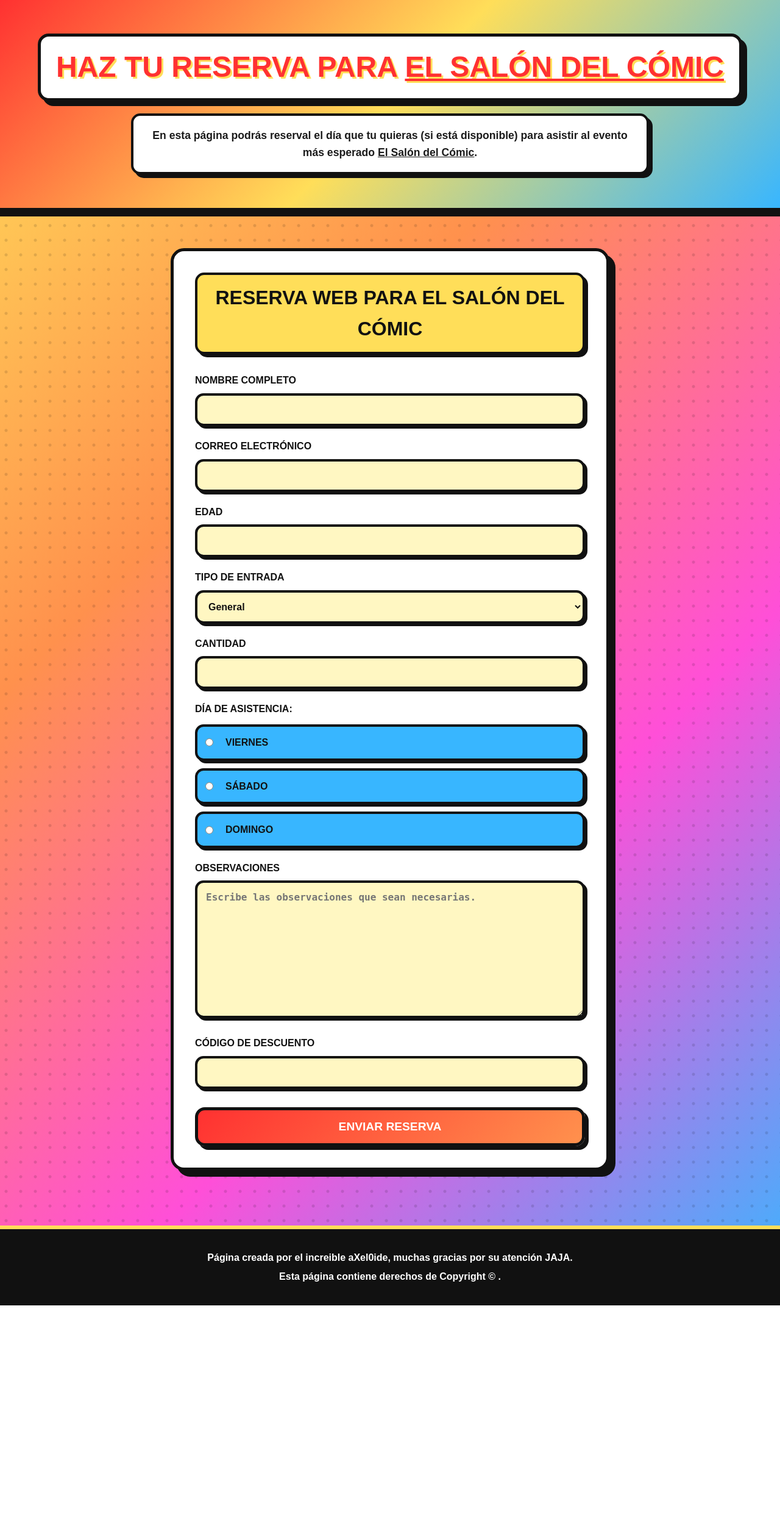
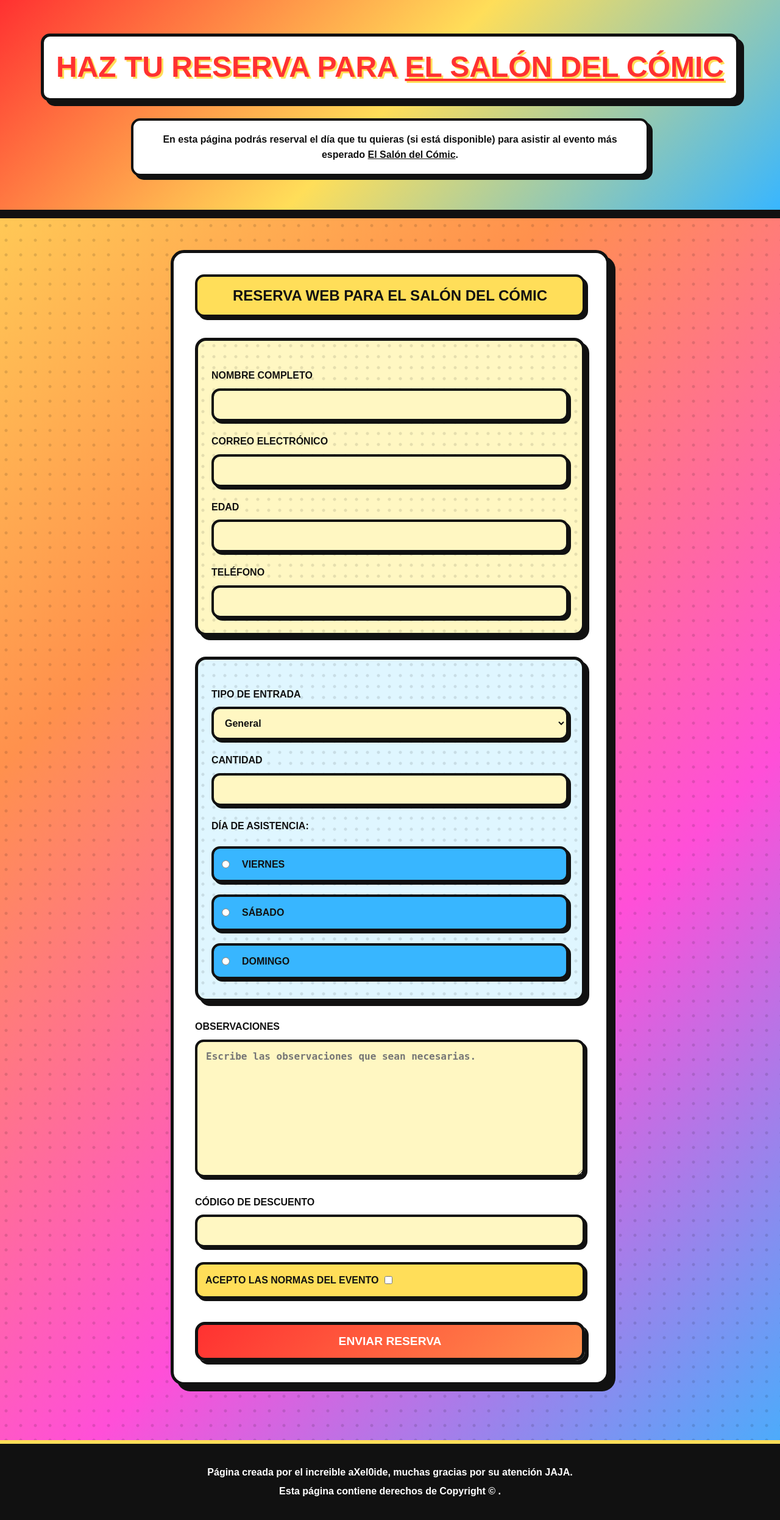
Before and after one commit to aXel0ide/practicas-clase, a PHP site: page / in a window 1280 px wide. Shown: the whole page at 61% size. Before the commit the page ends 2141 px from the top, so only its background shows below. Run offline with PHP 8.4, Linux system fonts and the light colour scheme.

Commit message:
Mejorar formulario de reserva con teléfono, normas y refactorización de archivo CSS

```diff
--- a/reserva-web-comic/funciones.php
+++ b/reserva-web-comic/funciones.php
@@ -9,6 +9,10 @@
 
     function validarEdad(string $edad){
         return $edad != "" && $edad >= 1 && $edad <= 120;
+    }
+
+    function validarTelefono(string $telefono){
+        return $telefono != "" && is_numeric($telefono) && strlen($telefono) == 9;
     }
 
     function validarCantidad(string $cantidad){
--- a/reserva-web-comic/index.php
+++ b/reserva-web-comic/index.php
@@ -9,6 +9,8 @@
         $nombre = $_POST["nombre"];
         $correo = $_POST["correo"];
         $edad = $_POST["edad"];
+        $telefono = $_POST["telefono"];
+
         $tipoEntrada = $_POST["tipoEntrada"];
         $cantidad = $_POST["cantidad"];
         $dia = $_POST["dia"] ?? "";
@@ -16,6 +18,7 @@
 
         $codigo_descuento = $_POST["codigo_descuento"] ?? "";
         $descuento = 0;
+        $acepto = $_POST["acepto"];
 
         if(!validarNombre($nombre)){
             $errores[] = "El nombre no es válido.";
@@ -27,6 +30,10 @@
 
         if(!validarEdad($edad)){
             $errores[] = "La edad no es correcta.";
+        }
+
+        if(!validarTelefono($telefono)){
+            $errores[] = "Número de teléfono no válido.";
         }
 
         if(!validarCantidad($cantidad)){
@@ -47,6 +54,10 @@
             }else{
                 $errores[] = "Código de descuento no válido.";
             }
+        }
+
+        if($acepto == ""){
+            $errores[] = "Debes aceptar las normas del evento.";
         }
 
         if(count($errores) === 0){
@@ -78,6 +89,7 @@
         <div class="formulario">
             <h2>Reserva web para El Salón del Cómic</h2>
             <form method="post" action="#respuesta">
+                <div class="datos_usuario">
                     <label for="nombre">Nombre Completo</label>
                     <input type="text" name="nombre" id="nombre" value="<?php echo $_POST["nombre"] ?? ""; ?>">
 
@@ -87,6 +99,11 @@
                     <label for="edad">Edad</label>
                     <input type="number" name="edad" id="edad" min="1" max="120" value="<?php echo $_POST["edad"] ?? ""; ?>">
 
+                    <label for="telefono">Teléfono</label>
+                    <input type="tel" name="telefono" id="telefono" value="<?php echo $_POST["telefono"] ?? ""; ?>">
+                </div>
+
+                <div class="datos_entrada">
                     <label for="tipoEntrada">Tipo de Entrada</label>
                     <select name="tipoEntrada" id="tipoEntrada">
                         <option value="general">General</option>
@@ -102,7 +119,6 @@
                         <input type="radio" name="dia" value="viernes">Viernes
                     </label>
 
-
                     <label>
                         <input type="radio" name="dia" value="sabado">Sábado
                     </label>
@@ -110,12 +126,17 @@
                     <label>
                         <input type="radio" name="dia" value="domingo">Domingo
                     </label>
+                </div>
 
                 <label for="observaciones">Observaciones</label>
                 <textarea name="observaciones" id="observaciones" rows="10" placeholder="Escribe las observaciones que sean necesarias."><?php echo $_POST["observaciones"] ?? ""; ?></textarea>
 
                 <label for="codigo_descuento">Código de Descuento</label>
-                <input type="text" name="codigo_descuento" id="codigo_descuento">
+                <input type="text" name="codigo_descuento" id="codigo_descuento" value="<?php echo $_POST["codigo_descuento"] ?? ""; ?>">
+
+                <label>
+                    Acepto las normas del evento <input type="checkbox" name="acepto" value="acepto" <?php if(($_POST["acepto"] ?? "") == "acepto") echo "checked"; ?>>
+                </label>
 
                 <button type="submit">Enviar Reserva</button>
             </form>
@@ -138,8 +159,20 @@
                     <p>Nombre: <?php echo $nombre; ?></p>
                     <p>Correo: <?php echo $correo; ?></p>
                     <p>Tipo de entrada: <?php echo $tipoEntrada; ?></p>
-                    <p>Día: <?php echo $dia; ?></p>
+                    <p>Día: <?php if($dia == "sabado"){echo $dia . ". Un día perfecto para venir."; } else{ echo $dia; } ?></p>
                     <p>Cantidad: <?php echo $cantidad; ?></p>
+                    <h3>Observaciones</h3>
+                    <div class="observaciones">
+                        <p>
+                            <?php
+                                if($observaciones == ""){
+                                    echo "Sin observaciones.";
+                                }else{
+                                    echo $observaciones;
+                                }
+                            ?>
+                        </p>
+                    </div>
                 </div>
             <?php } ?>
         </div>
--- a/reserva-web-comic/styles.css
+++ b/reserva-web-comic/styles.css
@@ -1,4 +1,5 @@
-html {
+/* BASE */
+html{
     scroll-behavior: smooth;
 }
 
@@ -9,9 +10,9 @@ html {
 }
 
 body{
+    min-height: 100vh;
     font-family: Arial, Helvetica, sans-serif;
-    min-height: 100vh;
-    color: #1b1b1b;
+    color: #111;
     line-height: 1.6;
     background:
         radial-gradient(circle at 10px 10px, rgba(0,0,0,0.12) 2px, transparent 3px),
@@ -19,26 +20,35 @@ body{
     background-size: 24px 24px, cover;
 }
 
-/* HEADER */
+/* CABECERA */
 header{
+    padding: 55px 20px;
     text-align: center;
-    padding: 55px 20px;
     background: linear-gradient(135deg, #ff3131, #ffde59, #38b6ff);
     border-bottom: 6px solid #111;
     box-shadow: 0 8px 0 #111;
 }
 
+header h1,
+.formulario h2,
+.resultado h2{
+    margin-bottom: 28px;
+    padding: 12px 20px;
+    background: #ffde59;
+    border: 4px solid #111;
+    border-radius: 15px;
+    box-shadow: 5px 5px 0 #111;
+    text-align: center;
+    text-transform: uppercase;
+}
+
 header h1{
     display: inline-block;
     font-size: 3rem;
-    margin-bottom: 20px;
-    padding: 12px 25px;
-    background: white;
-    border: 5px solid #111;
-    border-radius: 18px;
+    color: #ff3131;
+    background: #fff;
+    border-width: 5px;
     box-shadow: 8px 8px 0 #111;
-    color: #ff3131;
-    text-transform: uppercase;
     text-shadow: 3px 3px 0 #ffde59;
 }
 
@@ -50,71 +60,69 @@ header p{
     border: 4px solid #111;
     border-radius: 15px;
     box-shadow: 6px 6px 0 #111;
-    font-size: 1.1rem;
     font-weight: bold;
 }
 
-/* MAIN */
+/* ESTRUCTURA */
 main{
     display: flex;
     flex-direction: column;
     align-items: center;
+    gap: 30px;
     padding: 60px 20px;
-    gap: 30px;
 }
 
-/* FORMULARIO */
 .formulario,
 .resultado{
     width: 100%;
     max-width: 720px;
-    background: #ffffff;
     padding: 35px;
+    background: #fff;
     border: 5px solid #111;
     border-radius: 22px;
     box-shadow: 10px 10px 0 #111;
 }
 
-.formulario h2,
-.resultado h2{
-    text-align: center;
-    margin-bottom: 30px;
-    font-size: 2rem;
-    color: #111;
-    text-transform: uppercase;
-    background: #ffde59;
-    border: 4px solid #111;
-    border-radius: 15px;
-    padding: 12px;
-    box-shadow: 5px 5px 0 #111;
-}
-
-/* LABELS */
+/* FORMULARIO */
 form label,
 form p{
     display: block;
     margin-top: 20px;
     margin-bottom: 8px;
     font-weight: 900;
-    color: #111;
     text-transform: uppercase;
 }
 
-/* CAMPOS */
-input,
+.datos_usuario,
+.datos_entrada{
+    margin: 34px 0 28px;
+    padding: 24px 22px;
+    background:
+        radial-gradient(circle at 8px 8px, rgba(0,0,0,0.10) 2px, transparent 3px),
+        #fff7c2;
+    background-size: 18px 18px, cover;
+    border: 5px solid #111;
+    border-radius: 18px;
+    box-shadow: 7px 7px 0 #111;
+}
+
+.datos_entrada{
+    background-color: #dff6ff;
+}
+
+input:not([type="radio"]):not([type="checkbox"]),
 select,
 textarea{
     width: 100%;
     padding: 14px;
+    background: #fff7c2;
     border: 4px solid #111;
     border-radius: 14px;
-    background: #fff7c2;
+    box-shadow: 4px 4px 0 #111;
     color: #111;
     font-size: 1rem;
     font-weight: bold;
     outline: none;
-    transition: 0.2s;
-    box-shadow: 4px 4px 0 #111;
 }
 
 input:focus,
@@ -125,56 +133,63 @@ textarea:focus{
     box-shadow: 7px 7px 0 #111;
 }
 
-/* RADIO BUTTONS */
-label input[type="radio"]{
+textarea{
+    min-height: 150px;
+    resize: vertical;
+}
+
+/* RADIO Y CHECKBOX */
+input[type="radio"],
+input[type="checkbox"]{
     width: auto;
     margin-right: 10px;
     accent-color: #ff3131;
     box-shadow: none;
 }
 
-label:has(input[type="radio"]){
+label:has(input[type="radio"]),
+label:has(input[type="checkbox"]){
     display: flex;
     align-items: center;
     gap: 10px;
-    margin-top: 12px;
+    padding: 13px;
     background: #38b6ff;
-    color: #111;
-    padding: 13px;
     border: 4px solid #111;
     border-radius: 14px;
     box-shadow: 4px 4px 0 #111;
     cursor: pointer;
-    transition: 0.2s;
 }
 
-label:has(input[type="radio"]):hover{
+label:has(input[type="checkbox"]){
+    margin-top: 24px;
     background: #ffde59;
+}
+
+label:has(input[type="radio"]):hover,
+label:has(input[type="checkbox"]):hover{
+    background: #ff914d;
     transform: translate(-2px, -2px);
     box-shadow: 7px 7px 0 #111;
 }
 
-/* TEXTAREA */
-textarea{
-    resize: vertical;
-    min-height: 150px;
+label:has(input[type="checkbox"]):has(input:checked){
+    background: #b6ff6b;
 }
 
-/* BOTÓN */
+/* BOTON */
 button{
     width: 100%;
     margin-top: 30px;
     padding: 16px;
+    background: linear-gradient(135deg, #ff3131, #ff914d);
     border: 5px solid #111;
     border-radius: 16px;
-    background: linear-gradient(135deg, #ff3131, #ff914d);
-    color: white;
+    box-shadow: 6px 6px 0 #111;
+    color: #fff;
     font-size: 1.2rem;
     font-weight: 900;
     text-transform: uppercase;
     cursor: pointer;
-    box-shadow: 6px 6px 0 #111;
-    transition: 0.2s;
 }
 
 button:hover{
@@ -188,15 +203,15 @@ button:active{
     box-shadow: 3px 3px 0 #111;
 }
 
-/* RESULTADOS */
+/* RESULTADO */
 .resultado{
     background: #dff6ff;
 }
 
 .resultado p,
 .resultado li{
+    margin-bottom: 10px;
     font-weight: bold;
-    margin-bottom: 10px;
 }
 
 .resultado ul{
@@ -209,26 +224,48 @@ button:active{
 
 .resultado.error h2{
     background: #ff3131;
-    color: white;
+    color: #fff;
 }
 
-/* FOOTER */
+.resultado h3{
+    display: inline-block;
+    margin: 22px 0 14px;
+    padding: 8px 16px;
+    background: #ffde59;
+    border: 4px solid #111;
+    border-radius: 12px;
+    box-shadow: 4px 4px 0 #111;
+    text-transform: uppercase;
+}
+
+.observaciones{
+    padding: 18px;
+    background: #fff7c2;
+    border: 4px solid #111;
+    border-radius: 16px;
+    box-shadow: 6px 6px 0 #111;
+}
+
+.observaciones p{
+    margin: 0;
+}
+
+/* PIE */
 footer{
-    text-align: center;
     padding: 28px 20px;
     background: #111;
-    color: white;
     border-top: 6px solid #ffde59;
+    color: #fff;
+    text-align: center;
+    font-weight: bold;
 }
 
 footer p{
     margin: 6px 0;
-    font-weight: bold;
 }
 
-/* RESPONSIVE */
+/* MOVIL */
 @media(max-width: 768px){
-
     header h1{
         font-size: 2rem;
     }
```
Lines whose indentation alone changed are shown as unchanged.
